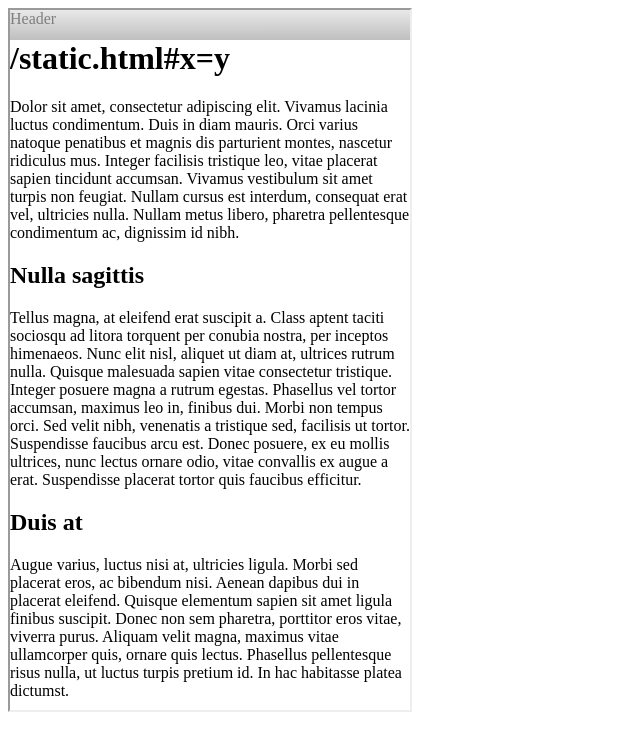
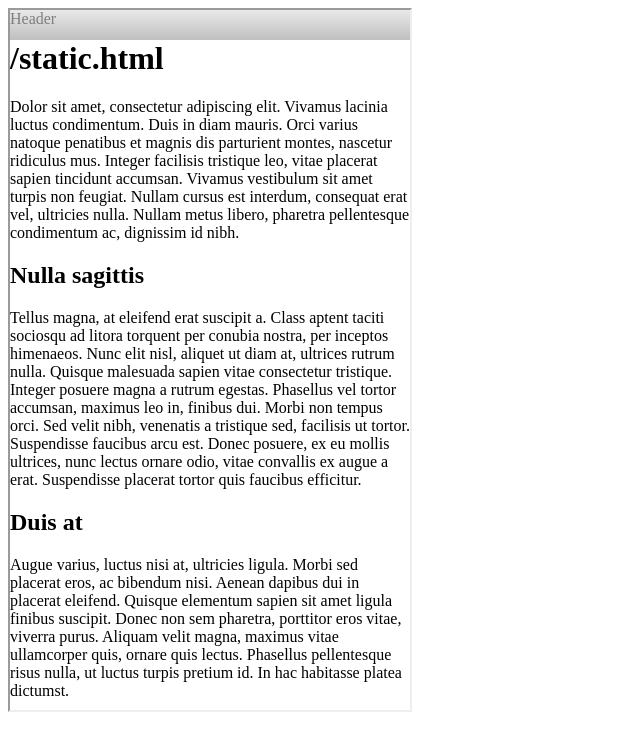
Before and after one commit to prendradjaja/scroll-up-show-header, a plain HTML site: page index.html in a window 1280 px wide. Shown: the whole page, without its empty margins (0-640 px from the left). Drawn offline with Linux system fonts and the light colour scheme.

Commit message:
static: Remove x=y

```diff
--- a/index.html
+++ b/index.html
@@ -1,5 +1,5 @@
 <iframe
-  src="./static.html#x=y"
+  src="./static.html#"
   width="400"
   height="700"
 ></iframe>
```
